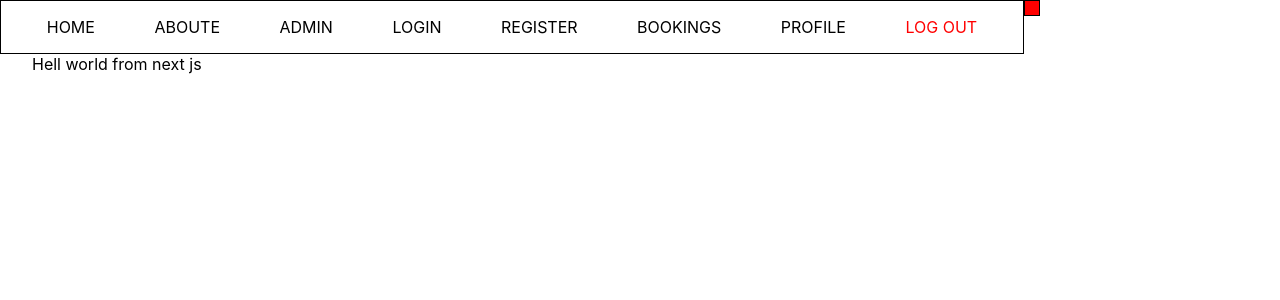
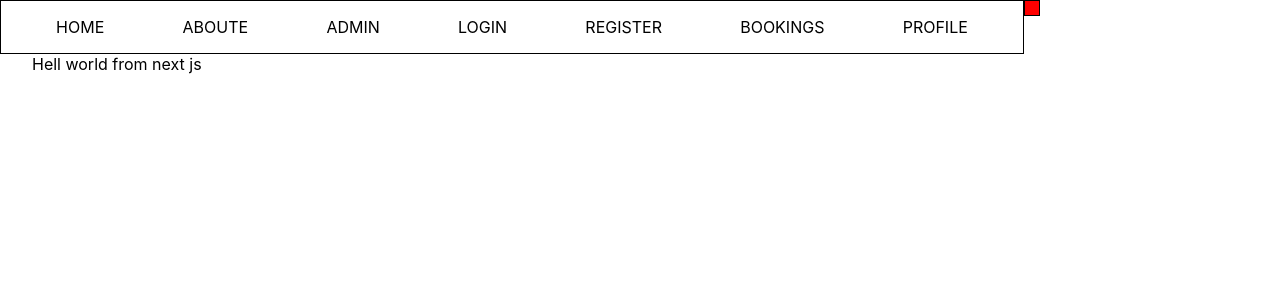
Before and after one commit to BucoTEC/booking-frontend, a Next.js app: page / in a window 1280 px wide. Shown: the top 300 px of the page. Built offline with nearby package versions, Linux system fonts and the light colour scheme.

Commit message:
change nav dending on user

```diff
--- a/ui/components/NavBar/NavBar.js
+++ b/ui/components/NavBar/NavBar.js
@@ -17,11 +17,15 @@ function NavBar() {
 				<Link href="/">HOME</Link>
 				<Link href="/about">ABOUTE</Link>
 				<Link href="/admin">ADMIN</Link>
-				<Link href="/auth/login">LOGIN</Link>
-				<Link href="/auth/register">REGISTER</Link>
+				{!currentUser && (
+					<>
+						<Link href="/auth/login">LOGIN</Link>
+						<Link href="/auth/register">REGISTER</Link>
+					</>
+				)}
 				<Link href="/bookings">BOOKINGS</Link>
 				<Link href="/profile">PROFILE</Link>
-				<span onClick={logOutHandler}>LOG OUT</span>
+				{currentUser && <span onClick={logOutHandler}>LOG OUT</span>}
 			</div>
 			{currentUser ? (
 				<div className={cl.zeleno}></div>
```
